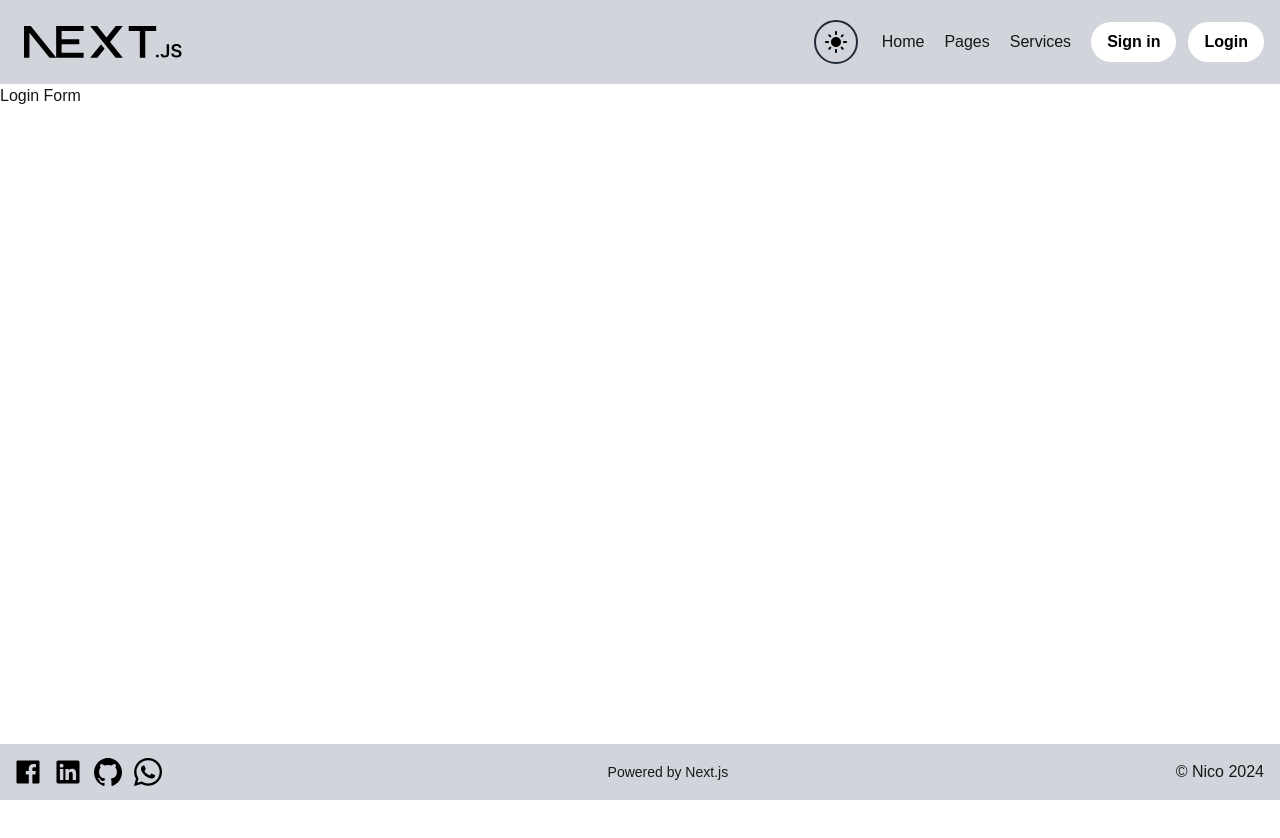
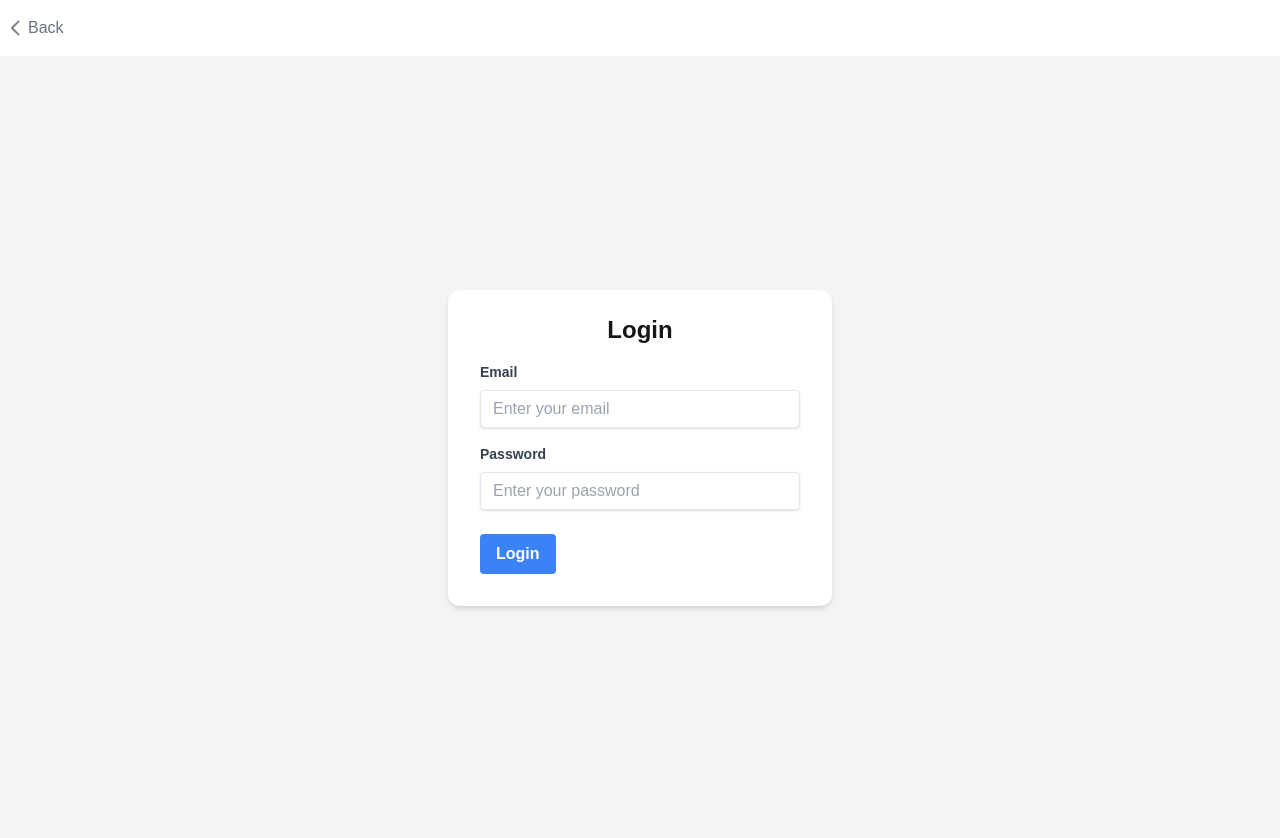
Before and after one commit to NicolasCacer/next-project, a Next.js app: page /login in a window 1280 px wide. Shown: the top 838 px of the page. Before the commit the page ends 800 px from the top, so only its background shows below. Built offline with nearby package versions, Linux system fonts and the light colour scheme.

Commit message:
Added login register button

```diff
--- /dev/null
+++ b/src/app/(pages)/(authentication)/layout.js
@@ -0,0 +1,25 @@
+'use client'
+import { useRouter } from "next/navigation"
+
+export default function LoginLayout({children}){
+    const router = useRouter();
+
+    return(<div className="flex flex-col h-screen">
+        <nav className="w-full bg-white text-gray-500 shadow-lg flex py-4 px-1">
+            <button onClick={()=>router.push('/')} className="flex">
+                <svg
+                            xmlns="http://www.w3.org/2000/svg"
+                            viewBox="0 0 24 24"
+                            fill="gray"
+                            className="w-6 h-6 text-black"
+                        >
+                            <path fillRule="evenodd" d="M15.3 19.3a1 1 0 01-1.42 0L7.3 12.7a1 1 0 010-1.42l6.58-6.58a1 1 0 011.42 1.42L9.42 12l5.88 5.88a1 1 0 010 1.42z" clipRule="evenodd" />
+                </svg>
+                Back
+            </button>
+        </nav>
+        <main className="flex-1">
+            {children}
+        </main>
+    </div>)
+};
--- /dev/null
+++ b/src/app/(pages)/(authentication)/login/page.js
@@ -0,0 +1,81 @@
+'use client'
+import { useState } from "react";
+import { useRouter } from "next/navigation";
+import Swal from "sweetalert2";
+
+export default function LoginPage() {
+    const [email, setEmail] = useState('');
+    const [password, setPassword] = useState('');
+    const [error, setError] = useState('');
+    const router = useRouter();
+
+    const handleSubmit = async (e) => {
+        e.preventDefault();
+
+        // Validate input
+        if (!email || !password) {
+            setError("Both fields are required");
+            return;
+        }
+
+        try {
+            Swal.fire({
+              icon: "success",
+              title: "Success!",
+              text: "Your operation was completed successfully.",
+            })
+        } catch (err) {
+            setError(err.message);
+        }
+    };
+
+    return (
+        <div className="flex flex-col items-center justify-center min-h-screen bg-gray-100">
+            <form
+                onSubmit={handleSubmit}
+                className="bg-white shadow-md rounded-xl px-8 pt-6 pb-8 mb-4 w-full max-w-sm"
+            >
+                <h2 className="text-2xl font-bold mb-4 text-center">Login</h2>
+
+                {error && <p className="text-red-500 text-sm mb-4">{error}</p>}
+
+                <div className="mb-4">
+                    <label htmlFor="email" className="block text-gray-700 text-sm font-bold mb-2">
+                        Email
+                    </label>
+                    <input
+                        type="email"
+                        id="email"
+                        value={email}
+                        onChange={(e) => setEmail(e.target.value)}
+                        className="shadow appearance-none border rounded w-full py-2 px-3 text-gray-700 leading-tight focus:outline-none focus:shadow-outline"
+                        placeholder="Enter your email"
+                    />
+                </div>
+
+                <div className="mb-6">
+                    <label htmlFor="password" className="block text-gray-700 text-sm font-bold mb-2">
+                        Password
+                    </label>
+                    <input
+                        type="password"
+                        id="password"
+                        value={password}
+                        onChange={(e) => setPassword(e.target.value)}
+                        className="shadow appearance-none border rounded w-full py-2 px-3 text-gray-700 leading-tight focus:outline-none focus:shadow-outline"
+                        placeholder="Enter your password"
+                    />
+                </div>
+
+                <div className="flex items-center justify-between">
+                    <button
+                        type="submit"
+                        className="bg-blue-500 hover:bg-blue-700 text-white font-bold py-2 px-4 rounded focus:outline-none focus:shadow-outline"
+                    >
+                        Login
+                    </button>
+                </div>
+            </form>
+        </div>
+    );
+}
--- /dev/null
+++ b/src/app/(pages)/(authentication)/sign-up/page.js
@@ -0,0 +1,91 @@
+import { useState } from "react";
+import { useRouter } from "next/router";
+
+export default function LoginPage() {
+    const [email, setEmail] = useState("");
+    const [password, setPassword] = useState("");
+    const [error, setError] = useState("");
+    const router = useRouter();
+
+    const handleSubmit = async (e) => {
+        e.preventDefault();
+
+        // Validate input
+        if (!email || !password) {
+            setError("Both fields are required");
+            return;
+        }
+
+        try {
+            const response = await fetch("/api/login", {
+                method: "POST",
+                headers: { "Content-Type": "application/json" },
+                body: JSON.stringify({ email, password }),
+            });
+
+            if (!response.ok) {
+                throw new Error("Invalid email or password");
+            }
+
+            const data = await response.json();
+
+            // Save token/session (example: cookie-based)
+            document.cookie = `authToken=${data.token}; path=/;`;
+
+            // Redirect on success
+            router.push("/dashboard");
+        } catch (err) {
+            setError(err.message);
+        }
+    };
+
+    return (
+        <div className="flex flex-col items-center justify-center min-h-screen bg-gray-100">
+            <form
+                onSubmit={handleSubmit}
+                className="bg-white shadow-md rounded px-8 pt-6 pb-8 mb-4 w-full max-w-sm"
+            >
+                <h2 className="text-2xl font-bold mb-4 text-center">Login</h2>
+
+                {error && <p className="text-red-500 text-sm mb-4">{error}</p>}
+
+                <div className="mb-4">
+                    <label htmlFor="email" className="block text-gray-700 text-sm font-bold mb-2">
+                        Email
+                    </label>
+                    <input
+                        type="email"
+                        id="email"
+                        value={email}
+                        onChange={(e) => setEmail(e.target.value)}
+                        className="shadow appearance-none border rounded w-full py-2 px-3 text-gray-700 leading-tight focus:outline-none focus:shadow-outline"
+                        placeholder="Enter your email"
+                    />
+                </div>
+
+                <div className="mb-6">
+                    <label htmlFor="password" className="block text-gray-700 text-sm font-bold mb-2">
+                        Password
+                    </label>
+                    <input
+                        type="password"
+                        id="password"
+                        value={password}
+                        onChange={(e) => setPassword(e.target.value)}
+                        className="shadow appearance-none border rounded w-full py-2 px-3 text-gray-700 leading-tight focus:outline-none focus:shadow-outline"
+                        placeholder="Enter your password"
+                    />
+                </div>
+
+                <div className="flex items-center justify-between">
+                    <button
+                        type="submit"
+                        className="bg-blue-500 hover:bg-blue-700 text-white font-bold py-2 px-4 rounded focus:outline-none focus:shadow-outline"
+                    >
+                        Login
+                    </button>
+                </div>
+            </form>
+        </div>
+    );
+}
--- a/src/app/(pages)/login/layout.js
+++ /dev/null
@@ -1,11 +0,0 @@
-import NavBar from "@/app/components/navbar/navbar"
-import Footer from "@/app/components/footer/footer"
-export default function LoginLayout({children}){
-    return(<div className="flex flex-col h-screen">
-        <NavBar />
-        <main className="flex-1">
-            {children}
-        </main>
-        <Footer />
-    </div>)
-};
--- a/src/app/(pages)/login/page.js
+++ /dev/null
@@ -1,8 +0,0 @@
-// app/login/page.js (Login page)
-export default function LoginPage() {
-  return (
-    <div>
-      <h2>Login Form</h2>
-    </div>
-  );
-}
--- a/src/app/page.js
+++ b/src/app/page.js
@@ -18,8 +18,12 @@ export default function Home() {
           <section className="flex items-center gap-3 px-4">
             <ModeToggle />
             <MenuIcon />
-            <button className="bg-white hidden sm:block dark:bg-gray-800 border-2 border-black py-2 px-3 rounded-full dark:border-white">Sign up</button>
-            <button className="bg-gray-800 hidden sm:block text-white font-bold dark:bg-black border-2 border-gray-800 dark:border-white py-2 px-3 rounded-full">Login</button>
+            <button onClick={()=>router.push('/sign-up')} className="bg-white hidden sm:block dark:bg-gray-800 border-2 border-black py-2 px-3 rounded-full dark:border-white">
+              Sign up
+            </button>
+            <button onClick={()=>router.push('/login')} className="bg-gray-800 hidden sm:block text-white font-bold dark:bg-black border-2 border-gray-800 dark:border-white py-2 px-3 rounded-full">
+              Login
+            </button>
           </section>
         </nav>
       </header>
```
Also changed, not shown: package.json (+5 -4 lines), 1 other file (tests, documents, lock files or other folders).
